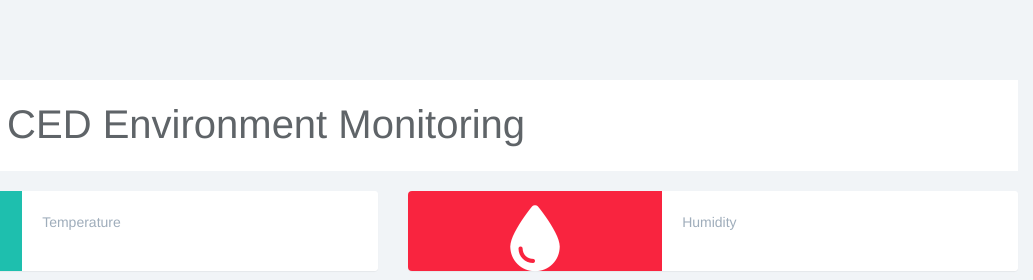
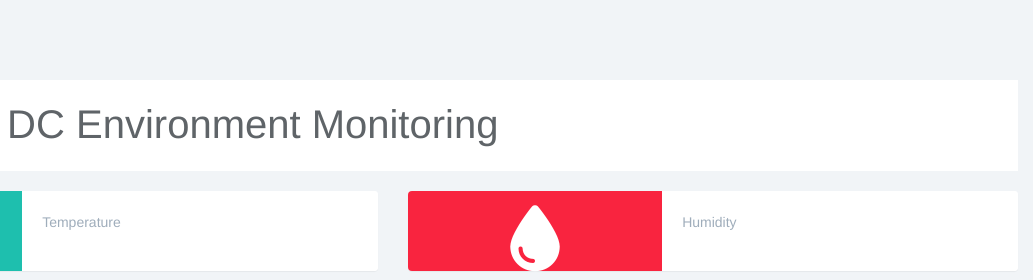
Before and after one commit to andreavivaldi/cedmon, a website: page gui/index.html in a window 1280 px wide. Shown: the top 280 px of the page, 247-1280 px from the left. Drawn offline with nearby package versions, Linux system fonts and the light colour scheme; no server answers.

Commit message:
Translation adjustement in title and description

```diff
--- a/gui/index.html
+++ b/gui/index.html
@@ -44,7 +44,7 @@
 	<div class="col-sm-12 col-lg-12 main">
 		<div class="row">
 			<div class="col-lg-12">
-				<h1 class="page-header"><img src="logo.png"/> CED Environment Monitoring</h1>
+				<h1 class="page-header"><img src="logo.png"/> DC Environment Monitoring</h1>
 			</div>
 		</div><!--/.row-->
 
--- a/package.json
+++ b/package.json
@@ -1,7 +1,7 @@
 {
   "name": "cedmon",
   "version": "1.0.0",
-  "description": "CED environment monitoring interface",
+  "description": "DC environment monitoring interface",
   "main": "server.js",
   "dependencies": {
     "config": "^1.25.1",
```
